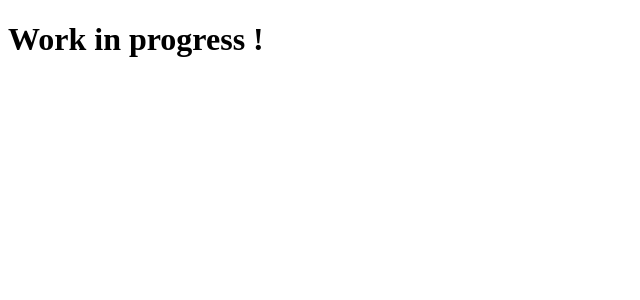
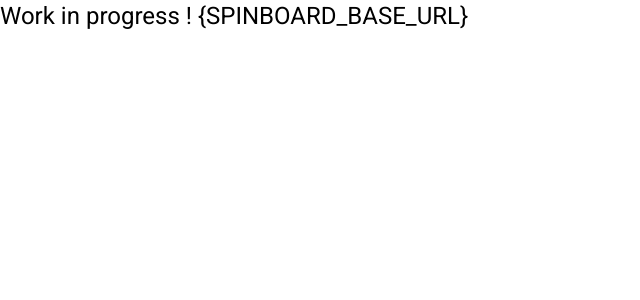
Before and after one commit to ShervilG/spinboard-frontend, an Angular app: page / in a window 1280 px wide. Shown: the top 300 px of the page, without its empty margins (0-640 px from the left). Built offline with nearby package versions, Linux system fonts and the light colour scheme.

Commit message:
Dev (#15)
* Added auth token env variable

* Added material library

```diff
--- a/angular.json
+++ b/angular.json
@@ -30,6 +30,7 @@
               "src/assets"
             ],
             "styles": [
+              "@angular/material/prebuilt-themes/deeppurple-amber.css",
               "src/styles.scss"
             ],
             "scripts": []
@@ -56,13 +57,7 @@
               "vendorChunk": true,
               "extractLicenses": false,
               "sourceMap": true,
-              "namedChunks": true,
-              "fileReplacements": [
-                {
-                  "replace": "src/environments/environment.ts",
-                  "with": "src/environments/environment.development.ts"
-                }
-              ]
+              "namedChunks": true
             }
           },
           "defaultConfiguration": "production"
@@ -99,6 +94,7 @@
               "src/assets"
             ],
             "styles": [
+              "@angular/material/prebuilt-themes/deeppurple-amber.css",
               "src/styles.scss"
             ],
             "scripts": []
--- a/package.json
+++ b/package.json
@@ -11,10 +11,12 @@
   "private": true,
   "dependencies": {
     "@angular/animations": "^15.2.0",
+    "@angular/cdk": "^15.2.6",
     "@angular/common": "^15.2.0",
     "@angular/compiler": "^15.2.0",
     "@angular/core": "^15.2.0",
     "@angular/forms": "^15.2.0",
+    "@angular/material": "^15.2.6",
     "@angular/platform-browser": "^15.2.0",
     "@angular/platform-browser-dynamic": "^15.2.0",
     "@angular/router": "^15.2.0",
--- a/src/app/app.module.ts
+++ b/src/app/app.module.ts
@@ -3,6 +3,7 @@
 
 import { AppRoutingModule } from './app-routing.module';
 import { AppComponent } from './app.component';
+import { BrowserAnimationsModule } from '@angular/platform-browser/animations';
 
 @NgModule({
   declarations: [
@@ -10,7 +11,8 @@
   ],
   imports: [
     BrowserModule,
-    AppRoutingModule
+    AppRoutingModule,
+    BrowserAnimationsModule
   ],
   providers: [],
   bootstrap: [AppComponent]
--- a/src/index.html
+++ b/src/index.html
@@ -6,8 +6,11 @@
   <base href="/">
   <meta name="viewport" content="width=device-width, initial-scale=1">
   <link rel="icon" type="image/x-icon" href="favicon.ico">
+  <link rel="preconnect" href="https://fonts.gstatic.com">
+  <link href="https://fonts.googleapis.com/css2?family=Roboto:wght@300;400;500&display=swap" rel="stylesheet">
+  <link href="https://fonts.googleapis.com/icon?family=Material+Icons" rel="stylesheet">
 </head>
-<body>
+<body class="mat-typography">
   <app-root></app-root>
 </body>
 </html>
--- a/src/styles.scss
+++ b/src/styles.scss
@@ -1 +1,4 @@
 /* You can add global styles to this file, and also import other style files */
+
+html, body { height: 100%; }
+body { margin: 0; font-family: Roboto, "Helvetica Neue", sans-serif; }
```
Also changed, not shown: 1 other file (tests, documents, lock files or other folders).
